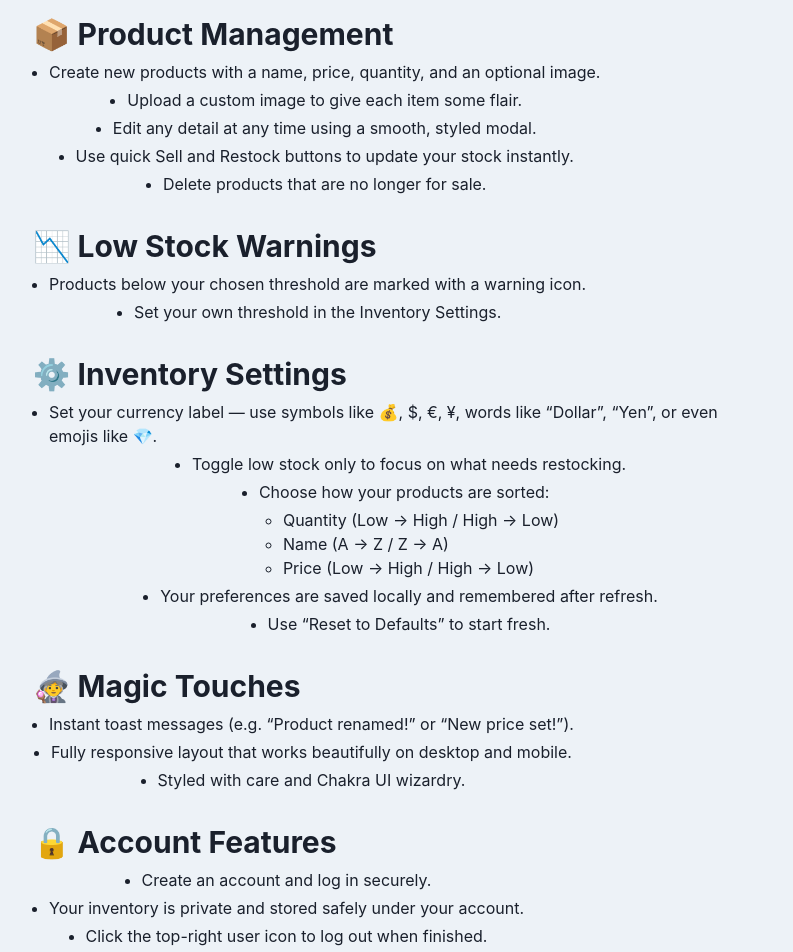
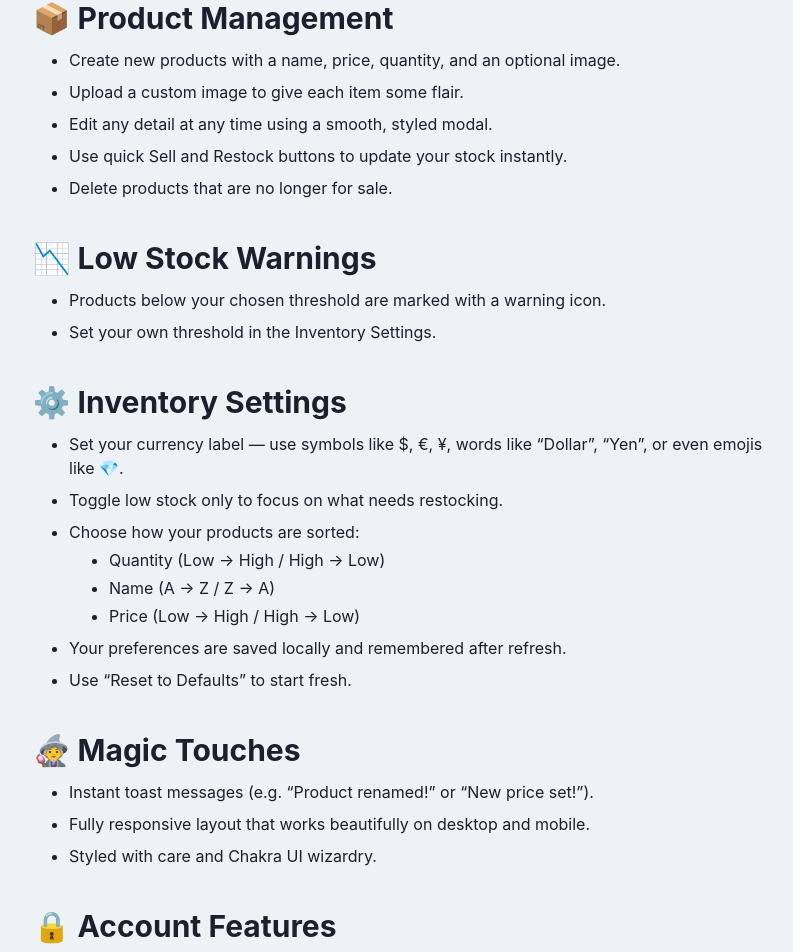
Before and after one commit to Peter-Pander/fizzlesticks-stock-tracker-3000, a React (Vite) app in the folder frontend/: page /about in a window 1280 px wide. Shown: the part 296-1248 px from the top of the page, without its empty margins (239-1032 px from the left). Built offline with nearby package versions, Linux system fonts and the light colour scheme.

Commit message:
Style AboutPage

```diff
--- a/frontend/src/pages/AboutPage.jsx
+++ b/frontend/src/pages/AboutPage.jsx
@@ -5,16 +5,18 @@ import {
   Heading,
   Text,
   Box,
+  UnorderedList,
+  ListItem,
 } from "@chakra-ui/react";
 
 const AboutPage = () => (
   <Container maxW="container.md" py={10}>
-    <VStack spacing={8} align="start">
-      <Heading as="h1" size="2xl">
-        🧙‍♂️ About Fizzlestick’s Stock Tracker 3000
-      </Heading>
-
+    <VStack spacing={10} align="start">
+      {/* Title */}
       <Box>
+        <Heading as="h1" size="2xl" mb={2}>
+          🧙‍♂️ About Fizzlestick’s Stock Tracker 3000
+        </Heading>
         <Text>
           Welcome, brave merchant! This magical tool helps you track and manage your
           shop’s wares with ease. Here’s what you can do:
@@ -23,99 +25,93 @@ const AboutPage = () => (
 
       {/* 📦 Product Management */}
       <Box>
-        <Heading as="h2" size="lg" mb={2}>
+        <Heading as="h2" size="lg" mb={3}>
           📦 Product Management
         </Heading>
-        <VStack as="ul" pl={4} spacing={1}>
-          <Text as="li">
+        <UnorderedList spacing={2} pl={5}>
+          <ListItem>
             Create new products with a name, price, quantity, and an optional image.
-          </Text>
-          <Text as="li">Upload a custom image to give each item some flair.</Text>
-          <Text as="li">
-            Edit any detail at any time using a smooth, styled modal.
-          </Text>
-          <Text as="li">
+          </ListItem>
+          <ListItem>Upload a custom image to give each item some flair.</ListItem>
+          <ListItem>Edit any detail at any time using a smooth, styled modal.</ListItem>
+          <ListItem>
             Use quick Sell and Restock buttons to update your stock instantly.
-          </Text>
-          <Text as="li">Delete products that are no longer for sale.</Text>
-        </VStack>
+          </ListItem>
+          <ListItem>Delete products that are no longer for sale.</ListItem>
+        </UnorderedList>
       </Box>
 
       {/* 📉 Low Stock Warnings */}
       <Box>
-        <Heading as="h2" size="lg" mb={2}>
+        <Heading as="h2" size="lg" mb={3}>
           📉 Low Stock Warnings
         </Heading>
-        <VStack as="ul" pl={4} spacing={1}>
-          <Text as="li">
+        <UnorderedList spacing={2} pl={5}>
+          <ListItem>
             Products below your chosen threshold are marked with a warning icon.
-          </Text>
-          <Text as="li">
-            Set your own threshold in the Inventory Settings.
-          </Text>
-        </VStack>
+          </ListItem>
+          <ListItem>Set your own threshold in the Inventory Settings.</ListItem>
+        </UnorderedList>
       </Box>
 
       {/* ⚙️ Inventory Settings */}
       <Box>
-        <Heading as="h2" size="lg" mb={2}>
+        <Heading as="h2" size="lg" mb={3}>
           ⚙️ Inventory Settings
         </Heading>
-        <VStack as="ul" pl={4} spacing={1}>
-          <Text as="li">
-            Set your currency label — use symbols like 💰, $, €, ¥, words like
+        <UnorderedList spacing={2} pl={5}>
+          <ListItem>
+            Set your currency label — use symbols like $, €, ¥, words like
             “Dollar”, “Yen”, or even emojis like 💎.
-          </Text>
-          <Text as="li">
+          </ListItem>
+          <ListItem>
             Toggle low stock only to focus on what needs restocking.
-          </Text>
-          <Text as="li">
+          </ListItem>
+          <ListItem>
             Choose how your products are sorted:
-            <Box as="ul" pl={6} mt={1}>
-              <Text as="li">Quantity (Low → High / High → Low)</Text>
-              <Text as="li">Name (A → Z / Z → A)</Text>
-              <Text as="li">Price (Low → High / High → Low)</Text>
-            </Box>
-          </Text>
-          <Text as="li">
+            <UnorderedList spacing={1} pl={6} mt={1}>
+              <ListItem>Quantity (Low → High / High → Low)</ListItem>
+              <ListItem>Name (A → Z / Z → A)</ListItem>
+              <ListItem>Price (Low → High / High → Low)</ListItem>
+            </UnorderedList>
+          </ListItem>
+          <ListItem>
             Your preferences are saved locally and remembered after refresh.
-          </Text>
-          <Text as="li">Use “Reset to Defaults” to start fresh.</Text>
-        </VStack>
+          </ListItem>
+          <ListItem>Use “Reset to Defaults” to start fresh.</ListItem>
+        </UnorderedList>
       </Box>
 
       {/* 🧙‍♀️ Magic Touches */}
       <Box>
-        <Heading as="h2" size="lg" mb={2}>
+        <Heading as="h2" size="lg" mb={3}>
           🧙‍♀️ Magic Touches
         </Heading>
-        <VStack as="ul" pl={4} spacing={1}>
-          <Text as="li">
+        <UnorderedList spacing={2} pl={5}>
+          <ListItem>
             Instant toast messages (e.g. “Product renamed!” or “New price set!”).
-          </Text>
-          <Text as="li">
+          </ListItem>
+          <ListItem>
             Fully responsive layout that works beautifully on desktop and mobile.
-          </Text>
-          <Text as="li">
-            Styled with care and Chakra UI wizardry.
-          </Text>
-        </VStack>
+          </ListItem>
+          <ListItem>Styled with care and Chakra UI wizardry.</ListItem>
+        </UnorderedList>
       </Box>
 
       {/* 🔒 Account Features */}
       <Box>
-        <Heading as="h2" size="lg" mb={2}>
+        <Heading as="h2" size="lg" mb={3}>
           🔒 Account Features
         </Heading>
-        <VStack as="ul" pl={4} spacing={1}>
-          <Text as="li">Create an account and log in securely.</Text>
-          <Text as="li">
+        <UnorderedList spacing={2} pl={5}>
+          <ListItem>Create an account and log in securely.</ListItem>
+          <ListItem>
             Your inventory is private and stored safely under your account.
-          </Text>
-          <Text as="li">
+          </ListItem>
+          <ListItem>
             Click the top-right user icon to log out when finished.
-          </Text>
-        </VStack>
+          </ListItem>
+        </UnorderedList>
       </Box>
     </VStack>
   </Container>
```
